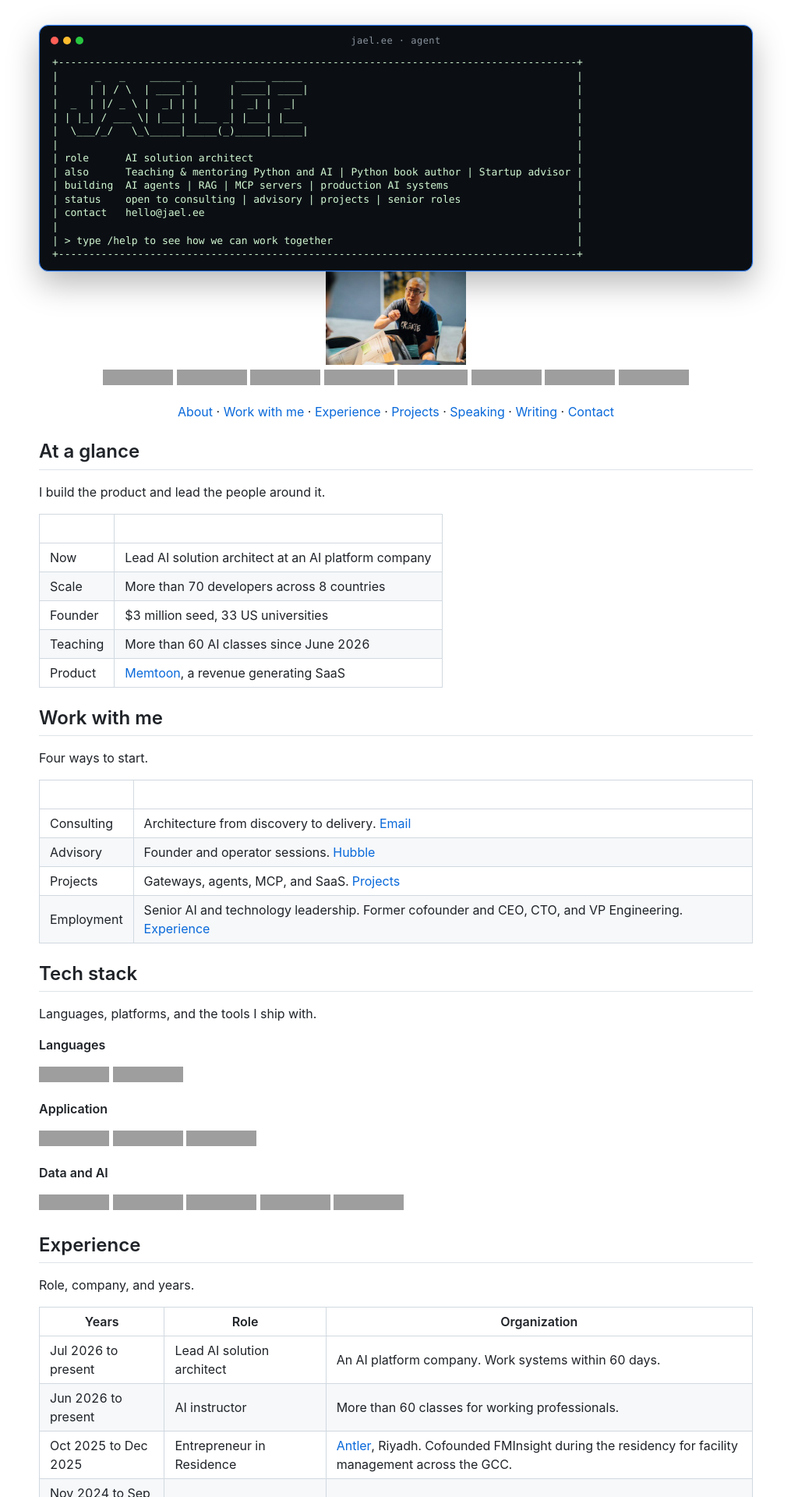
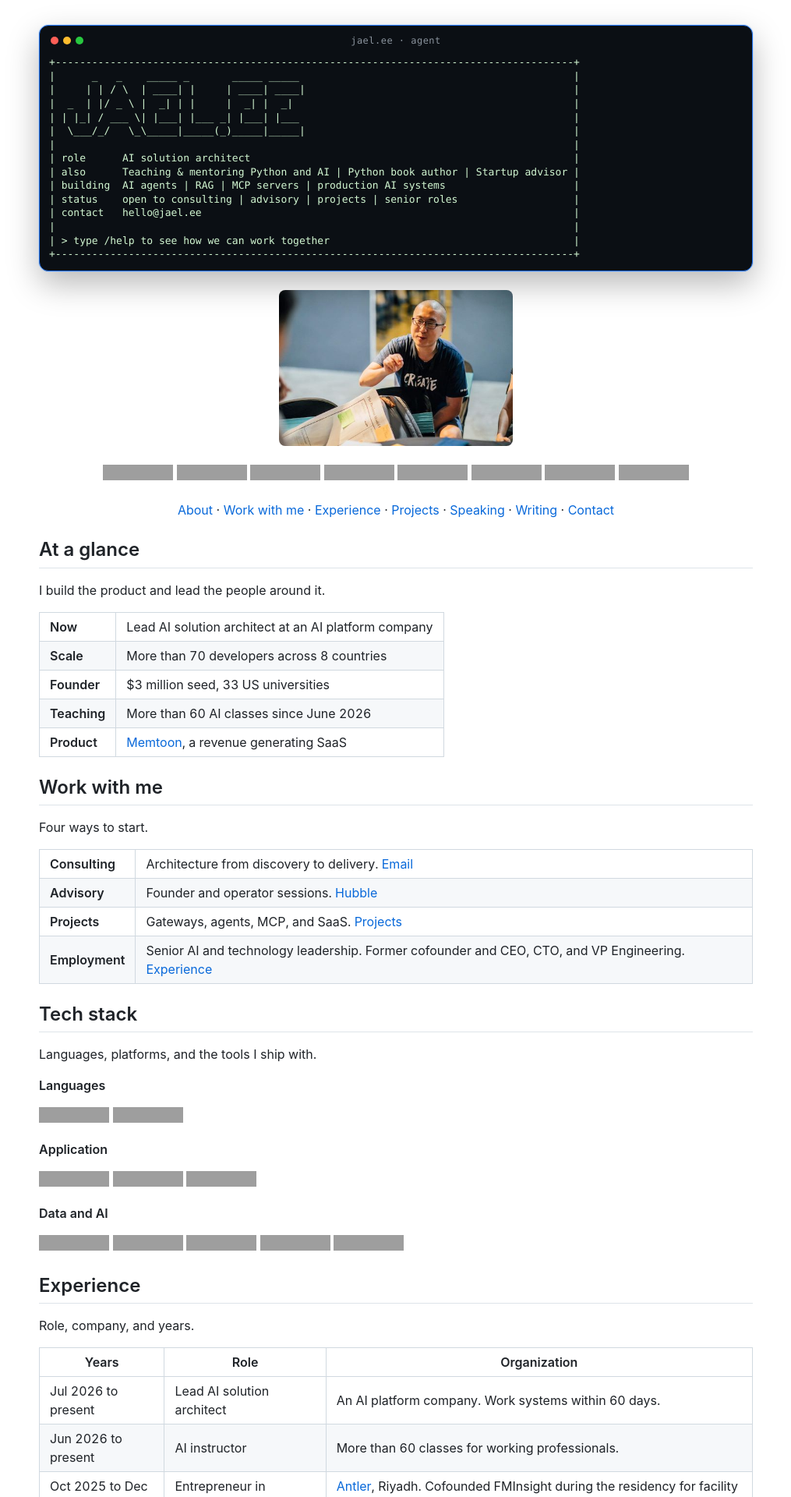
Before and after one commit to leejaew/jael.ee, a Jekyll site: the page built from README.md, in a window 1280 px wide. Shown: the top 1920 px of the page at 78% size, without its empty margins (132-1147 px from the left). Built offline with Jekyll 4.4.1, drawn with Linux system fonts in a browser that asks for light colours; nearby versions of some CDN libraries; our own code applies the rules of GitHub Pages for plain Markdown files; grey boxes are pictures that could not be loaded.

Commit message:
Match header and event photo widths
Use one shot width for the header photo and the event photos: 300px on a wide screen, full column width when they stack. Keep space above and below the header photo, drop the blank At a glance and Work with me header rows, and scale the banner so the full line fits at 390px.

````diff
--- a/README.md
+++ b/README.md
@@ -17,7 +17,9 @@
 ```
 
 <div align="center">
-  <img src="jae-hero.jpg" alt="Jae Lee in a working session" width="180">
+  <p class="hero-shot">
+    <img class="shot" src="jae-hero.jpg" alt="Jae Lee in a working session" width="300">
+  </p>
   <p>
     <a href="https://jael.ee/"><img alt="Website" src="https://img.shields.io/badge/Website-jael.ee-0969da?style=flat"></a>
     <a href="https://blog.jael.ee/"><img alt="Blog" src="https://img.shields.io/badge/Blog-blog.jael.ee-111111?style=flat"></a>
@@ -28,7 +30,7 @@
     <a href="https://www.amazon.com/author/leejaew"><img alt="Amazon author" src="https://img.shields.io/badge/Amazon-FF9900?style=flat&logo=amazon&logoColor=white"></a>
     <a href="mailto:hello@jael.ee"><img alt="Email hello@jael.ee" src="https://img.shields.io/badge/Email-hello%40jael.ee-D14836?style=flat&logo=gmail&logoColor=white"></a>
   </p>
-  <p>
+  <p class="site-nav">
     <a href="#at-a-glance">About</a> ·
     <a href="#work-with-me">Work with me</a> ·
     <a href="#experience">Experience</a> ·
@@ -43,24 +45,28 @@
 
 I build the product and lead the people around it.
 
-| | |
-| --- | --- |
-| Now | Lead AI solution architect at an AI platform company |
-| Scale | More than 70 developers across 8 countries |
-| Founder | $3 million seed, 33 US universities |
-| Teaching | More than 60 AI classes since June 2026 |
-| Product | [Memtoon](https://memtoon.com/), a revenue generating SaaS |
+<table>
+<tbody>
+<tr><td><strong>Now</strong></td><td>Lead AI solution architect at an AI platform company</td></tr>
+<tr><td><strong>Scale</strong></td><td>More than 70 developers across 8 countries</td></tr>
+<tr><td><strong>Founder</strong></td><td>$3 million seed, 33 US universities</td></tr>
+<tr><td><strong>Teaching</strong></td><td>More than 60 AI classes since June 2026</td></tr>
+<tr><td><strong>Product</strong></td><td><a href="https://memtoon.com/">Memtoon</a>, a revenue generating SaaS</td></tr>
+</tbody>
+</table>
 
 ## Work with me
 
 Four ways to start.
 
-| | |
-| --- | --- |
-| Consulting | Architecture from discovery to delivery. [Email](mailto:hello@jael.ee) |
-| Advisory | Founder and operator sessions. [Hubble](https://hubble.social/jaewanglee) |
-| Projects | Gateways, agents, MCP, and SaaS. [Projects](#featured-projects) |
-| Employment | Senior AI and technology leadership. Former cofounder and CEO, CTO, and VP Engineering. [Experience](#experience) |
+<table>
+<tbody>
+<tr><td><strong>Consulting</strong></td><td>Architecture from discovery to delivery. <a href="mailto:hello@jael.ee">Email</a></td></tr>
+<tr><td><strong>Advisory</strong></td><td>Founder and operator sessions. <a href="https://hubble.social/jaewanglee">Hubble</a></td></tr>
+<tr><td><strong>Projects</strong></td><td>Gateways, agents, MCP, and SaaS. <a href="#featured-projects">Projects</a></td></tr>
+<tr><td><strong>Employment</strong></td><td>Senior AI and technology leadership. Former cofounder and CEO, CTO, and VP Engineering. <a href="#experience">Experience</a></td></tr>
+</tbody>
+</table>
 
 ## Tech stack
 
@@ -150,9 +156,9 @@ Name, what it is, and the stack.
 
 ## Speaking
 
-<p align="center">
-  <img src="jae-cybersecurity-panel-2021.jpg" alt="Jae Lee speaking at a cybersecurity panel at the Conrad Centennial Singapore in December 2021" width="300">
-  <img src="jae-cloud-datacenter.jpg" alt="Jae Lee speaking on stage at the Singapore Cloud and Datacenter Convention" width="300">
+<p class="photo-row" align="center">
+  <img class="shot" src="jae-cybersecurity-panel-2021.jpg" alt="Jae Lee speaking at a cybersecurity panel at the Conrad Centennial Singapore in December 2021" width="300">
+  <img class="shot" src="jae-cloud-datacenter.jpg" alt="Jae Lee speaking on stage at the Singapore Cloud and Datacenter Convention" width="300">
 </p>
 <p align="center">
   Invited panelist, December 2021, <a href="https://www.hilton.com/en/hotels/sincici-conrad-singapore-marina-bay/">Conrad Centennial Singapore</a><br>
@@ -172,7 +178,7 @@ Name, what it is, and the stack.
 <summary>SXSW photo and more rooms</summary>
 
 <p align="center">
-  <img src="jae-sxsw.jpg" alt="Jae Lee with fellow speakers at SXSW in Austin, Texas" width="300"><br>
+  <img class="shot" src="jae-sxsw.jpg" alt="Jae Lee with fellow speakers at SXSW in Austin, Texas" width="300"><br>
   Speaker, <a href="https://www.sxsw.com/">SXSW</a> 2013 and 2014, Austin, Texas
 </p>
 
--- a/_layouts/default.html
+++ b/_layouts/default.html
@@ -41,6 +41,9 @@
         box-shadow: 0 0 0 1px rgba(88, 166, 255, 0.2), 0 16px 40px rgba(0, 0, 0, 0.28);
         padding-top: 2.4rem;
         overflow: hidden;
+        max-width: 100%;
+        box-sizing: border-box;
+        container-type: inline-size;
       }
       .markdown-body .language-text:first-of-type .highlight,
       .markdown-body .language-text:first-of-type pre,
@@ -52,10 +55,15 @@
       }
       .markdown-body .language-text:first-of-type pre,
       .markdown-body > pre:first-of-type {
-        padding: 0 1rem 0.8rem;
-        overflow-x: auto;
+        box-sizing: border-box;
+        width: 100%;
+        max-width: 100%;
+        padding: 0 0.75rem 0.8rem;
+        overflow: hidden;
         color: #d2f7d2;
-        font-size: clamp(8px, 2.1vw, 13px);
+        /* 87 columns. Size from the banner box so the right border and the last character stay inside 390px. */
+        font-size: min(13px, 1.55vw);
+        font-size: min(13px, calc((100cqi - 1.5rem) / 56));
         line-height: 1.35;
       }
       .markdown-body .language-text:first-of-type pre code,
@@ -84,6 +92,50 @@
         background: transparent;
         box-shadow: none;
       }
+      /* One width for the header photo and every event photo. */
+      .markdown-body {
+        --shot-width: min(300px, calc((100% - 12px) / 2));
+      }
+      .markdown-body .shot {
+        width: var(--shot-width);
+        max-width: 100%;
+        min-width: 0;
+        height: auto;
+        flex: 0 0 auto;
+        border: 0;
+        background: transparent;
+        box-shadow: none;
+      }
+      .markdown-body .hero-shot {
+        margin: 24px auto;
+        line-height: 0;
+      }
+      .markdown-body .hero-shot .shot {
+        border-radius: 8px;
+      }
+      .markdown-body .site-nav {
+        margin-top: 20px;
+      }
+      .markdown-body .photo-row {
+        display: flex;
+        flex-flow: row nowrap;
+        justify-content: center;
+        align-items: center;
+        gap: 12px;
+        width: 100%;
+        margin: 0 auto 8px;
+        border: 0;
+        background: transparent;
+      }
+      @media (max-width: 600px) {
+        .markdown-body {
+          --shot-width: 100%;
+        }
+        .markdown-body .photo-row {
+          flex-direction: column;
+          align-items: stretch;
+        }
+      }
       .markdown-body .language-text:first-of-type::after,
       .markdown-body > pre:first-of-type::after {
         content: "jael.ee · agent";
````
